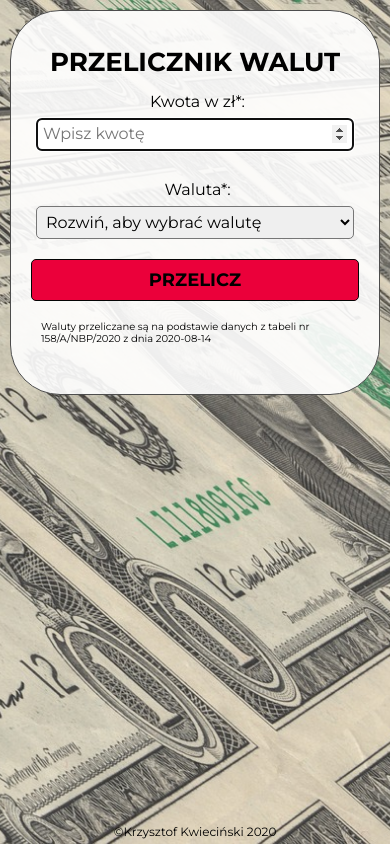
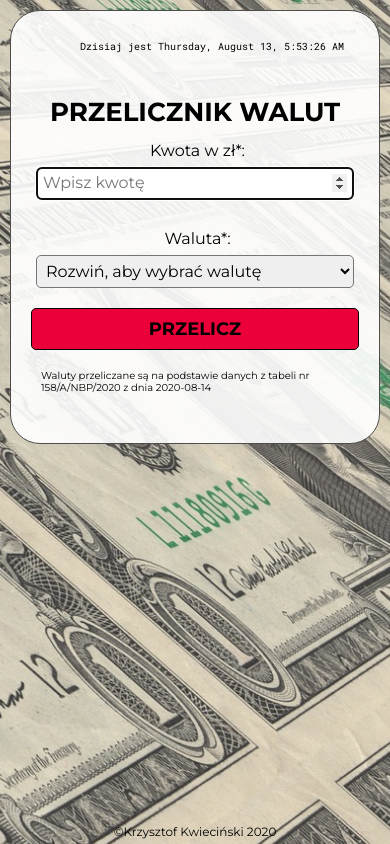
Before and after one commit to damdlani/currency-converter-react, a React (Create React App) app: page / in a window 390 px wide. Built offline with nearby package versions, Linux system fonts and the light colour scheme.

Commit message:
current date info added

```diff
--- a/public/index.html
+++ b/public/index.html
@@ -9,6 +9,7 @@
     crossorigin="anonymous" />
   <link href="https://fonts.googleapis.com/css2?family=Montserrat:ital,wght@0,400;0,700;1,400;1,700&display=swap"
     rel="stylesheet">
+  <link href="https://fonts.googleapis.com/css2?family=Roboto+Mono&display=swap" rel="stylesheet">
   <meta name="viewport" content="width=device-width, initial-scale=1" />
   <meta name="theme-color" content="#000000" />
   <meta name="description" content="Currency converter made up with react" />
--- /dev/null
+++ b/src/Form/Clock/index.js
@@ -0,0 +1,41 @@
+import React, { useState } from 'react';
+import './style.css';
+
+const Clock = () => {
+    let newDate = new Date();
+    const [date, setDate] = useState(newDate.toLocaleDateString(undefined, {day: "numeric", month: "long",}));
+    const [time, setTime] = useState(newDate.toLocaleTimeString());
+    const [day, setDay] = useState(newDate.toLocaleDateString(undefined, {weekday: "long"}))
+
+    const updateDate = () => {
+        setDate(newDate.toLocaleDateString(
+            undefined, {
+                day: "numeric", month: "long",
+            }
+        ));
+    }
+    const updateTime = () => {
+        setTime(newDate.toLocaleTimeString());
+    }
+    const updateDay = () => {
+        setDay(newDate.toLocaleDateString(
+            undefined, {
+                weekday: "long"
+            }
+        ));
+    }
+    setInterval(() => {
+        newDate = new Date();
+        updateDate();
+        updateTime();
+        updateDay();
+    }, 1000)
+
+    return (
+        <div className="clock">
+            Dzisiaj jest {day},  {date}, {time}
+        </div>
+    );
+};
+
+export default Clock;
--- /dev/null
+++ b/src/Form/Clock/style.css
@@ -0,0 +1,13 @@
+.clock {
+    text-align: right;
+    font-family: 'Roboto Mono', monospace;
+    font-size: 12px;
+    padding: 5px 15px;
+    margin: 5px 0 40px;
+}
+@media (max-width: 767px) {
+    .clock {
+        font-size: 10px;
+
+    }
+  }
--- a/src/Form/index.js
+++ b/src/Form/index.js
@@ -3,6 +3,7 @@ import Result from './Result';
 import Input from './Input';
 import Select from './Select';
 import Label from './Label';
+import Clock from './Clock';
 import './style.css';
 
 const Form = ({countResult, result}) => {
@@ -28,7 +29,7 @@ const Form = ({countResult, result}) => {
                 className="form"
                 onSubmit={onFormSubmit}
             >
-
+            <Clock />
             <h1 className="form__title">Przelicznik walut</h1>
             <Label
                 spanContent={"Kwota w zł"}
--- a/src/Form/style.css
+++ b/src/Form/style.css
@@ -1,11 +1,14 @@
 .form {
     width: 100%;
-    padding: 20px;
-    /* margin: 20px 0; */
-    /* transform: translateY(25%); */
+    padding: 20px 30px;
     background-color: rgb(255, 255, 255, .9);
     border: hsl(0, 0%, 30%) solid 1px;
-    border-radius: 50px;
+    border-radius: 30px;
+  }
+  @media (max-width: 767px) {
+    .form{
+      padding: 20px;
+    }
   }
   .form__title {
     text-transform: uppercase;
```
